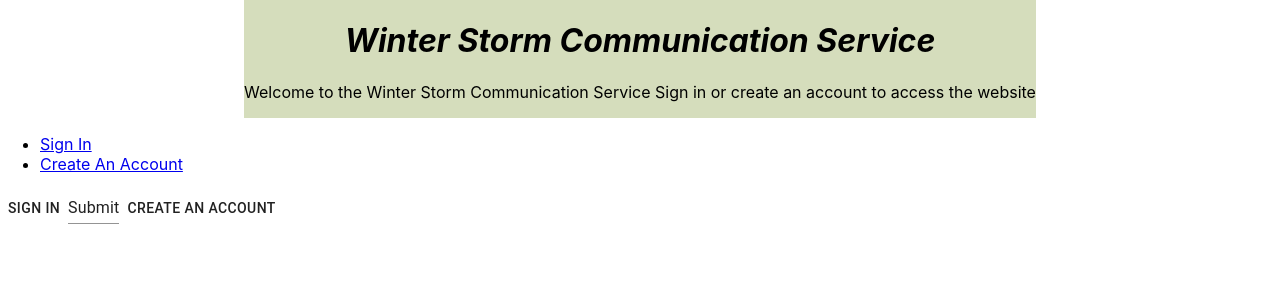
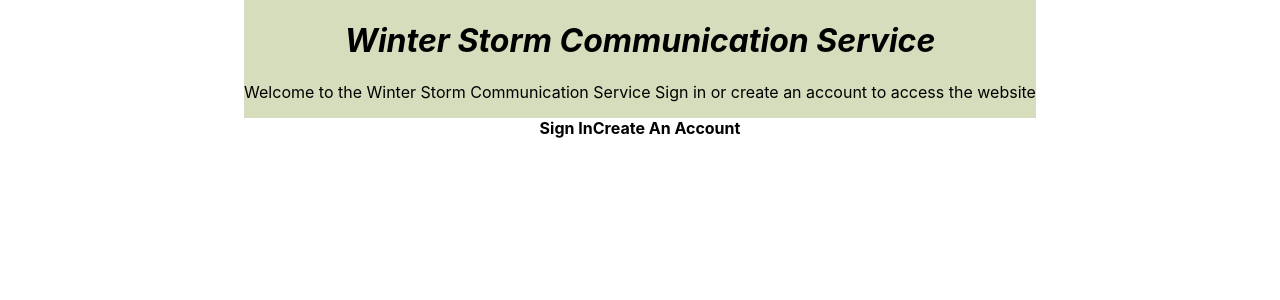
Before and after one commit to dungtran3864/swen-514-web-app, a React (Create React App) app: page / in a window 1280 px wide. Shown: the top 300 px of the page. Built offline with nearby package versions, Linux system fonts and the light colour scheme.

Commit message:
buttons work!!

```diff
--- a/src/App.js
+++ b/src/App.js
@@ -1,10 +1,7 @@
 import './css/Home.css';
 import SignIn from "./SignIn";
-import {Button, Input} from "@material-ui/core";
-import { CenteredColumn } from "./StyleBlocks";
-import styled from "styled-components";
-//todo: why is the styled purple??
-import Styles from "./Styles";
+import Landing from "./Landing";
+import CreateAccount from "./CreateAccount";
 import React from 'react';
 import {
     BrowserRouter as Router,
@@ -13,53 +10,23 @@ import {
     Link
 } from "react-router-dom";
 
-const StyledHome = styled(CenteredColumn)`
-  padding: 0 64px;
-
-  #header{
-    background-color: #D5DDBC;
-    h1{
-      ${Styles.header}
-      font-style: italic;
-    }
-  }
-
-`;
-
-
 
 const App = () => {
     return(
         <Router>
-            <StyledHome>
-                <div id={"header"}>
-                    <h1>Winter Storm Communication Service</h1>
-                    <p>
-                        Welcome to the Winter Storm Communication Service
-                        Sign in or create an account to access the website
-                    </p>
-                </div>
-            </StyledHome>
-            <div>
-                <nav>
-                    <ul>
-                        <li>
-                            <Link to={"/sign-in"}>Sign In</Link>
-                        </li>
-                        <li>
-                            <Link to={"/create-account"}>Create An Account</Link>
-                        </li>
-                    </ul>
-                </nav>
-            </div>
-            <div>
-                <Button onclick={SignIn()} id={"sign-in"}>Sign in</Button>
-                <Input type={"submit"} onClick={SignIn()}>Sign In</Input>
-                <Button>Create an account</Button>
-            </div>
+            <Switch>
+                <Route path="/sign-in">
+                    <SignIn />
+                </Route>
+                <Route path="/create-account">
+                    <CreateAccount />
+                </Route>
+                <Route path="/">
+                    <Landing />
+                </Route>
+            </Switch>
         </Router>
     );
-
 }
 
 export default App;
--- /dev/null
+++ b/src/Button.js
@@ -0,0 +1,29 @@
+import React from "react";
+import styled from "styled-components";
+import { Link } from "react-router-dom";
+import Styles from "./Styles";
+
+const StyledLink = styled(Link)`
+    ${Styles.centeredRow}
+    ${Styles.resetLink}
+
+    display: inline-flex;
+    align-items: center;
+    align-self: flex-start;
+    cursor: pointer;
+
+    font-weight: bold;
+
+    img {
+        height: 1.5em;
+        margin-right: 8px;
+    }
+`;
+
+const Button = ({ to, label }) => (
+    <StyledLink to={to} className="button">
+        {label}
+    </StyledLink>
+);
+
+export default Button;
--- /dev/null
+++ b/src/CreateAccount.js
@@ -0,0 +1,3 @@
+const CreateAccount = () =>  {
+
+}
--- /dev/null
+++ b/src/Landing.js
@@ -0,0 +1,45 @@
+import './css/Home.css';
+import SignIn from "./SignIn";
+import {Input} from "@material-ui/core";
+import Button from "./Button";
+import { CenteredColumn } from "./StyleBlocks";
+import styled from "styled-components";
+import Styles from "./Styles";
+import React from 'react';
+
+
+const StyledHome = styled(CenteredColumn)`
+  padding: 0 64px;
+
+  #header{
+    background-color: #D5DDBC;
+    h1{
+      ${Styles.header}
+      font-style: italic;
+    }
+  }
+
+`;
+
+const Landing = () => {
+    return(
+            <StyledHome>
+                <div id={"header"}>
+                    <h1>Winter Storm Communication Service</h1>
+                    <p>
+                        Welcome to the Winter Storm Communication Service
+                        Sign in or create an account to access the website
+                    </p>
+                </div>
+                <div>
+                    <Button to={"/sign-in"} label="Sign In"/>
+                    <Button to={"/create-account"} label="Create An Account"/>
+                </div>
+            </StyledHome>
+
+
+    );
+
+}
+
+export default Landing;
```
